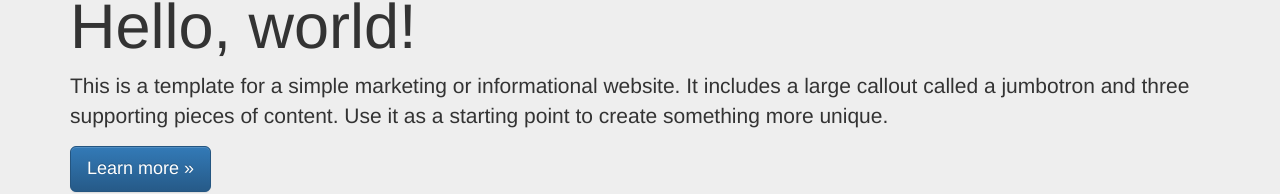
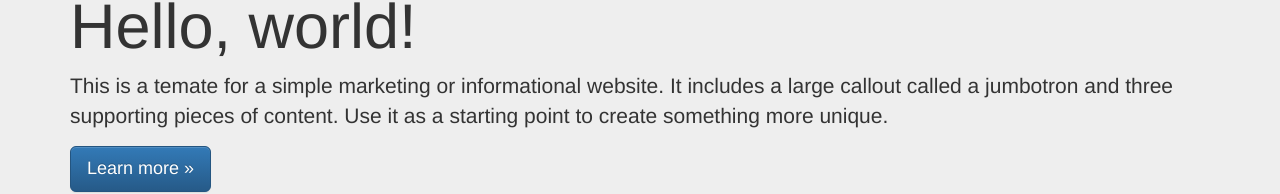
Before and after one commit to dt-training85/webby, a plain HTML site: page index.html in a window 1280 px wide. Shown: the part 126-320 px from the top of the page. Drawn offline with nearby package versions, Linux system fonts and the light colour scheme.

Commit message:
Update index.html

```diff
--- a/index.html
+++ b/index.html
@@ -56,7 +56,7 @@
     <div class="jumbotron">
       <div class="container">
         <h1>Hello, world!</h1>
-        <p>This is a template for a simple marketing or informational website. It includes a large callout called a jumbotron and three supporting pieces of content. Use it as a starting point to create something more unique.</p>
+        <p>This is a temate for a simple marketing or informational website. It includes a large callout called a jumbotron and three supporting pieces of content. Use it as a starting point to create something more unique.</p>
         <p><a class="btn btn-primary btn-lg" href="#" role="button">Learn more &raquo;</a></p>
       </div>
     </div>
```
